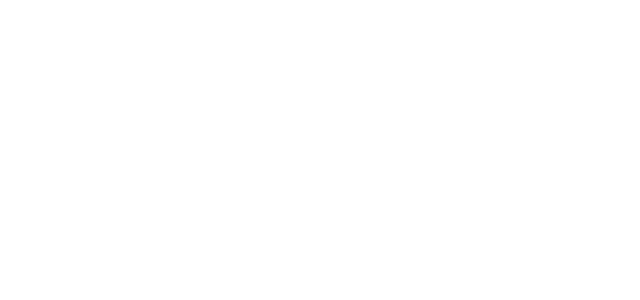
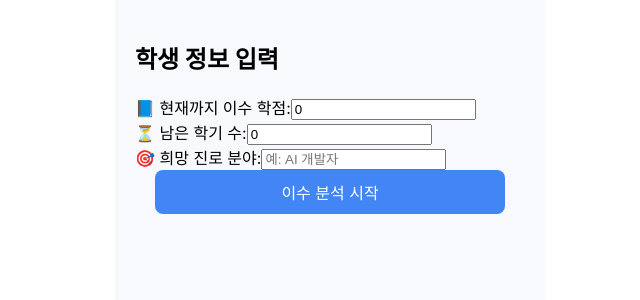
Before and after one commit to skjy7200/react1, a React (Create React App) app: page /profile in a window 1280 px wide. Before the commit this address had no page. Shown: the top 300 px of the page, without its empty margins (310-950 px from the left). Built offline with nearby package versions, Linux system fonts and the light colour scheme.

Commit message:
학생정보 추가

```diff
--- a/src/App.js
+++ b/src/App.js
@@ -1,15 +1,24 @@
+import React from "react";
 import { BrowserRouter as Router, Routes, Route } from "react-router-dom";
+
 import Home from "./pages/Home";
 import TrackDetail from "./pages/TrackDetail";
-import TrackResult from "./pages/TrackResult"; // ✅ 추가
+import TrackResult from "./pages/TrackResult";
+import StudentProfileInput from "./pages/StudentProfileInput";
+import TrackAnalysisResult from "./pages/TrackAnalysisResult";
 
 function App() {
   return (
     <Router>
       <Routes>
+        {/* ✅ 기존 페이지 라우팅 */}
         <Route path="/" element={<Home />} />
         <Route path="/track/:trackName" element={<TrackDetail />} />
-        <Route path="/track/:trackName/result" element={<TrackResult />} /> {/* ✅ 추가 */}
+        <Route path="/track/:trackName/result" element={<TrackResult />} />
+
+        {/* ✅ 새로 추가된 페이지 라우팅 */}
+        <Route path="/profile" element={<StudentProfileInput />} />
+        <Route path="/result" element={<TrackAnalysisResult />} />
       </Routes>
     </Router>
   );
--- /dev/null
+++ b/src/pages/StudentProfileInput.jsx
@@ -0,0 +1,62 @@
+// StudentProfileInput.jsx
+import React, { useState } from "react";
+import { useNavigate } from "react-router-dom";
+
+function StudentProfileInput() {
+  const [credits, setCredits] = useState(0);
+  const [semesters, setSemesters] = useState(0);
+  const [goal, setGoal] = useState("");
+  const navigate = useNavigate();
+
+  const handleSubmit = () => {
+    navigate("/track/analysis", {
+      state: {
+        credits: Number(credits),
+        semesters: Number(semesters),
+        goal
+      }
+    });
+  };
+
+  return (
+    <div className="App">
+      <h2>학생 정보 입력</h2>
+      <div className="card">
+        <label>📘 현재까지 이수 학점:
+          <input
+            type="number"
+            value={credits}
+            onChange={(e) => setCredits(e.target.value)}
+            placeholder="예: 90"
+          />
+        </label>
+      </div>
+
+      <div className="card">
+        <label>⏳ 남은 학기 수:
+          <input
+            type="number"
+            value={semesters}
+            onChange={(e) => setSemesters(e.target.value)}
+            placeholder="예: 2"
+          />
+        </label>
+      </div>
+
+      <div className="card">
+        <label>🎯 희망 진로 분야:
+          <input
+            type="text"
+            value={goal}
+            onChange={(e) => setGoal(e.target.value)}
+            placeholder="예: AI 개발자"
+          />
+        </label>
+      </div>
+
+      <button className="button" onClick={handleSubmit}>이수 분석 시작</button>
+    </div>
+  );
+}
+
+export default StudentProfileInput;
--- /dev/null
+++ b/src/pages/TrackAnalysisResult.jsx
@@ -0,0 +1,38 @@
+import React from "react";
+import "../App.css";
+
+function TrackAnalysisResult({ trackName, selectedCourses, studentInfo }) {
+  const required = 6;
+  const completed = selectedCourses.length;
+  const remaining = Math.max(required - completed, 0);
+
+  // 간단한 AI-like 추천 메시지 생성
+  const recommendMessage = () => {
+    if (completed >= 6) {
+      return `🎉 ${trackName} 트랙 인증 조건을 충족했습니다!`
+    } else if (studentInfo.remainingSemesters <= 2 && remaining > 2) {
+      return `⚠️ 졸업까지 시간이 부족하므로 ${trackName} 트랙 이수가 어려울 수 있습니다.`;
+    } else if (studentInfo.interest && trackName.includes(studentInfo.interest)) {
+      return `💡 관심 분야인 ${studentInfo.interest}에 적합한 트랙입니다. 지금부터 계획적으로 이수해보세요!`;
+    } else {
+      return `${trackName} 트랙 이수까지 ${remaining}과목이 남았습니다. 학점과 학기를 고려하여 수강계획을 세워보세요.`;
+    }
+  };
+
+  return (
+    <div className="App">
+      <h2 style={{ textAlign: "left" }}>{trackName} 트랙 분석 결과</h2>
+      <p>✅ 선택한 과목 수: {completed}개</p>
+      <p>📘 남은 과목 수: {remaining}개</p>
+      <p>📚 현재 학점: {studentInfo.gpa}점</p>
+      <p>📆 남은 학기: {studentInfo.remainingSemesters}학기</p>
+      <p>🚀 희망 진로: {studentInfo.interest}</p>
+      <hr />
+      <p style={{ fontWeight: "bold", fontSize: "1.1rem", color: completed >= 6 ? "green" : "#555" }}>
+        {recommendMessage()}
+      </p>
+    </div>
+  );
+}
+
+export default TrackAnalysisResult;
```
Also changed, not shown: src/pages/Quote.jsx (deleted, +0 -30 lines).
